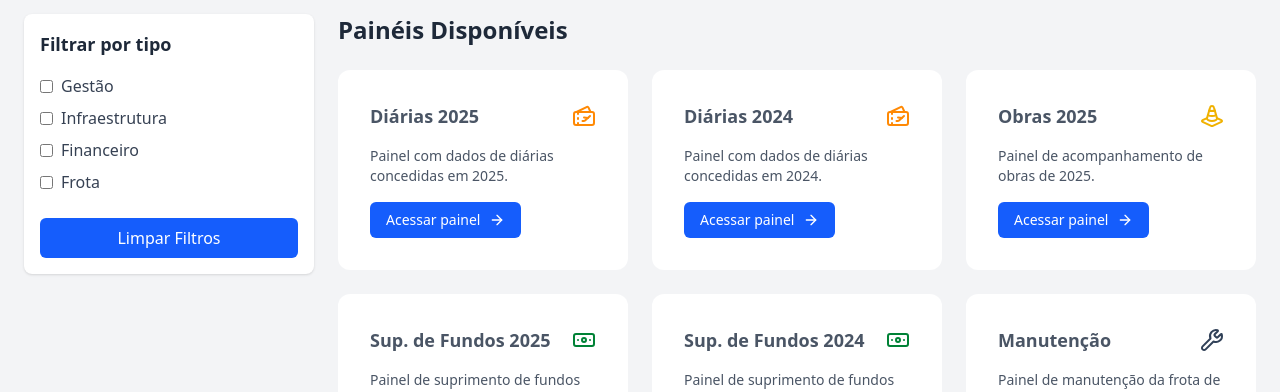
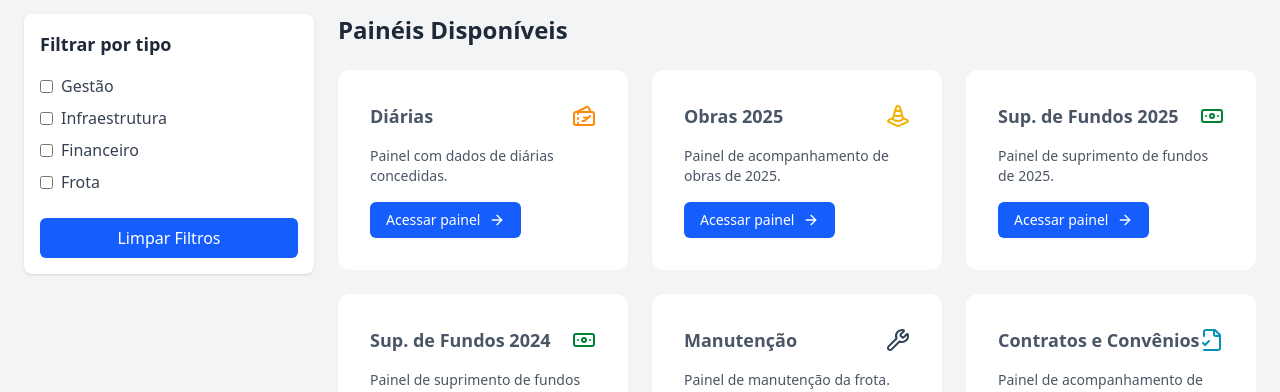
Before and after one commit to ciep-cgm-pvh/bi-portal-frontend, a React (Vite) app: page /hub in a window 1280 px wide. Shown: the part 407-799 px from the top of the page. Built offline with nearby package versions, Linux system fonts and the light colour scheme.

Commit message:
add painel diarias geral

```diff
--- a/src/data/HubCardsData.tsx
+++ b/src/data/HubCardsData.tsx
@@ -33,16 +33,9 @@ const HubCardsData: HubCardInterface[] = [
   // },
 
   {
-    title: "Diárias 2025",
-    description: "Painel com dados de diárias concedidas em 2025.",
-    route: "https://lookerstudio.google.com/u/0/reporting/ff73c52e-ae9a-4c31-824f-01b3c1b4f64a/page/TAEHF",
-    icon: <TicketsPlane className="text-orange-400 w-6 h-6" />,
-    type: "Gestão",
-  },
-  {
-    title: "Diárias 2024",
-    description: "Painel com dados de diárias concedidas em 2024.",
-    route: "https://lookerstudio.google.com/u/0/reporting/b00c64f0-95ea-49ae-bb0a-9b660de3c392/page/iaVlE",
+    title: "Diárias",
+    description: "Painel com dados de diárias concedidas.",
+    route: "https://lookerstudio.google.com/reporting/613ae68b-beee-4091-9f6b-7aa1da14de8b/page/TAEHF",
     icon: <TicketsPlane className="text-orange-400 w-6 h-6" />,
     type: "Gestão",
   },
@@ -69,7 +62,7 @@ const HubCardsData: HubCardInterface[] = [
   },
   {
     title: "Manutenção",
-    description: "Painel de manutenção da frota de 2025.",
+    description: "Painel de manutenção da frota.",
     route: "https://lookerstudio.google.com/u/0/reporting/a41d513b-d75c-40bd-93e3-8f53825a1966/page/inJJF/edit",
     icon: <Wrench className="text-slate-700 w-6 h-6" />,
     type: "Frota",
```
